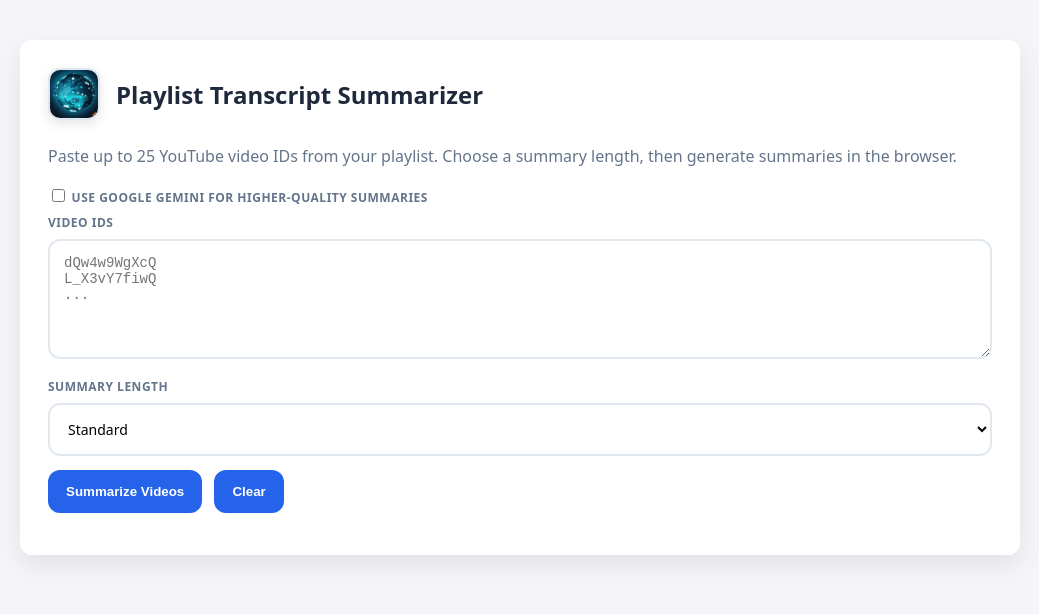
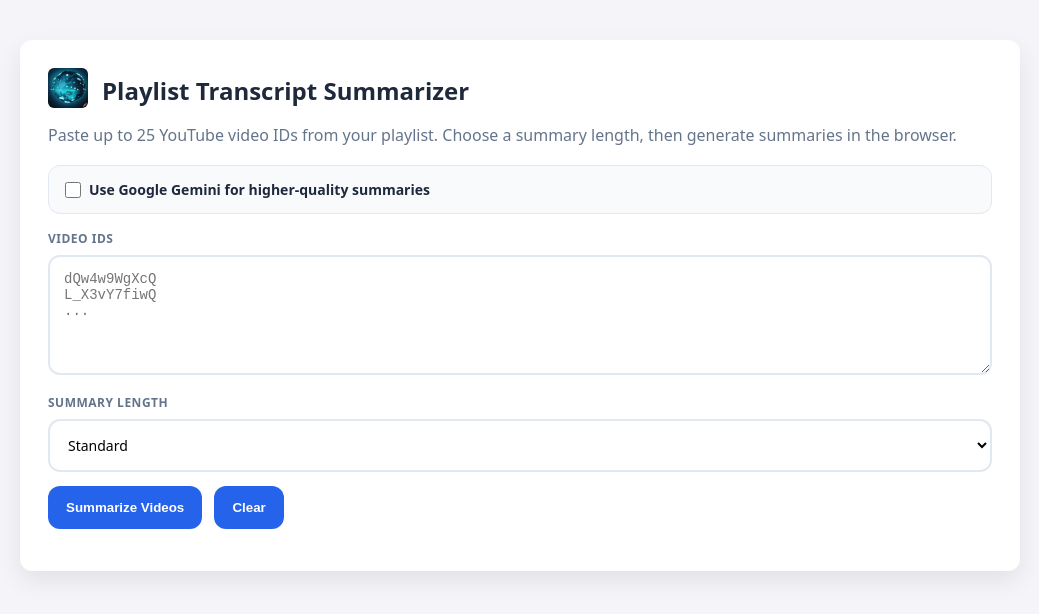
Before and after one commit to OperationsResearchBit/TubeSummarizer, a plain HTML site: page index.html in a window 1280 px wide. Shown: the whole page, without its empty margins (120-1159 px from the left). Drawn offline with Linux system fonts and the light colour scheme.

Commit message:
Refactor header styles and add settings section
Updated header styles and added new settings section.

```diff
--- a/css/styles.css
+++ b/css/styles.css
@@ -1,43 +1,3 @@
-/* Container for the logo and heading */
-.header-row {
-  display: flex;
-  align-items: center;
-  gap: 16px;          /* Space between logo and text */
-  margin-bottom: 24px; /* Space below the header row */
-}
-
-/* Make the logo link look like a tight container */
-.logo-link {
-  display: inline-flex;
-  text-decoration: none;
-}
-
-/* Modern logo styling */
-.logo {
-  width: 48px;               /* Shrinks logo to a modern header size */
-  height: 48px;              /* Keeps aspect ratio uniform */
-  object-fit: cover;         /* Prevents squishing or stretching */
-  border-radius: 12px;       /* Sleek, modern rounded corners */
-  box-shadow: 0 4px 12px rgba(0, 0, 0, 0.1); /* Subtle premium drop shadow */
-  border: 2px solid #e2e8f0; /* Crisp subtle border outline */
-  transition: all 0.2s ease-in-out; /* Smooth hover transition animate */
-}
-
-/* Hover effect for a professional UI feel */
-.logo:hover {
-  transform: translateY(-2px); /* Slight lift effect */
-  box-shadow: 0 6px 16px rgba(0, 0, 0, 0.15); /* Deepen shadow on hover */
-  border-color: #3b82f6;       /* Changes border to an accent blue */
-}
-
-/* Align the text next to the logo */
-.header-row h1 {
-  font-size: 24px;
-  margin: 0;
-  color: #1e293b;
-}
-
-
 :root {
   --bg: #f4f4f9;
   --card: #fff;
@@ -61,7 +21,18 @@ body {
   border-radius: var(--radius);
   box-shadow: 0 10px 25px rgba(0,0,0,0.08);
 }
-h1 { margin: 0 0 10px; font-size: 24px; }
+h1 { margin: 0; font-size: 24px; }
+.header-row {
+  display: flex;
+  align-items: center;
+  gap: 14px;
+  margin-bottom: 10px;
+}
+.logo {
+  height: 40px;
+  width: auto;
+  border-radius: 6px;
+}
 p { color: var(--muted); margin: 0 0 18px; line-height: 1.5; }
 label {
   display: block;
@@ -148,3 +119,42 @@ button:hover { background: #1d4ed8; }
 .key-points li {
   margin-bottom: 6px;
 }
+.settings {
+  border: 1px solid var(--border);
+  background: #f8fafc;
+  border-radius: var(--radius);
+  padding: 14px 16px;
+  margin-bottom: 16px;
+}
+.checkbox-label {
+  display: flex;
+  align-items: center;
+  gap: 8px;
+  font-size: 14px;
+  font-weight: 600;
+  text-transform: none;
+  letter-spacing: normal;
+  color: var(--text);
+  margin-bottom: 0;
+  cursor: pointer;
+}
+.checkbox-label input[type="checkbox"] {
+  width: 16px;
+  height: 16px;
+  margin: 0;
+}
+.gemini-key-row {
+  margin-top: 12px;
+}
+.gemini-key-row input[type="password"] {
+  margin-bottom: 6px;
+}
+.hint {
+  font-size: 12px;
+  color: var(--muted);
+  margin: 0;
+  line-height: 1.4;
+}
+.hint a {
+  color: var(--primary);
+}
```
